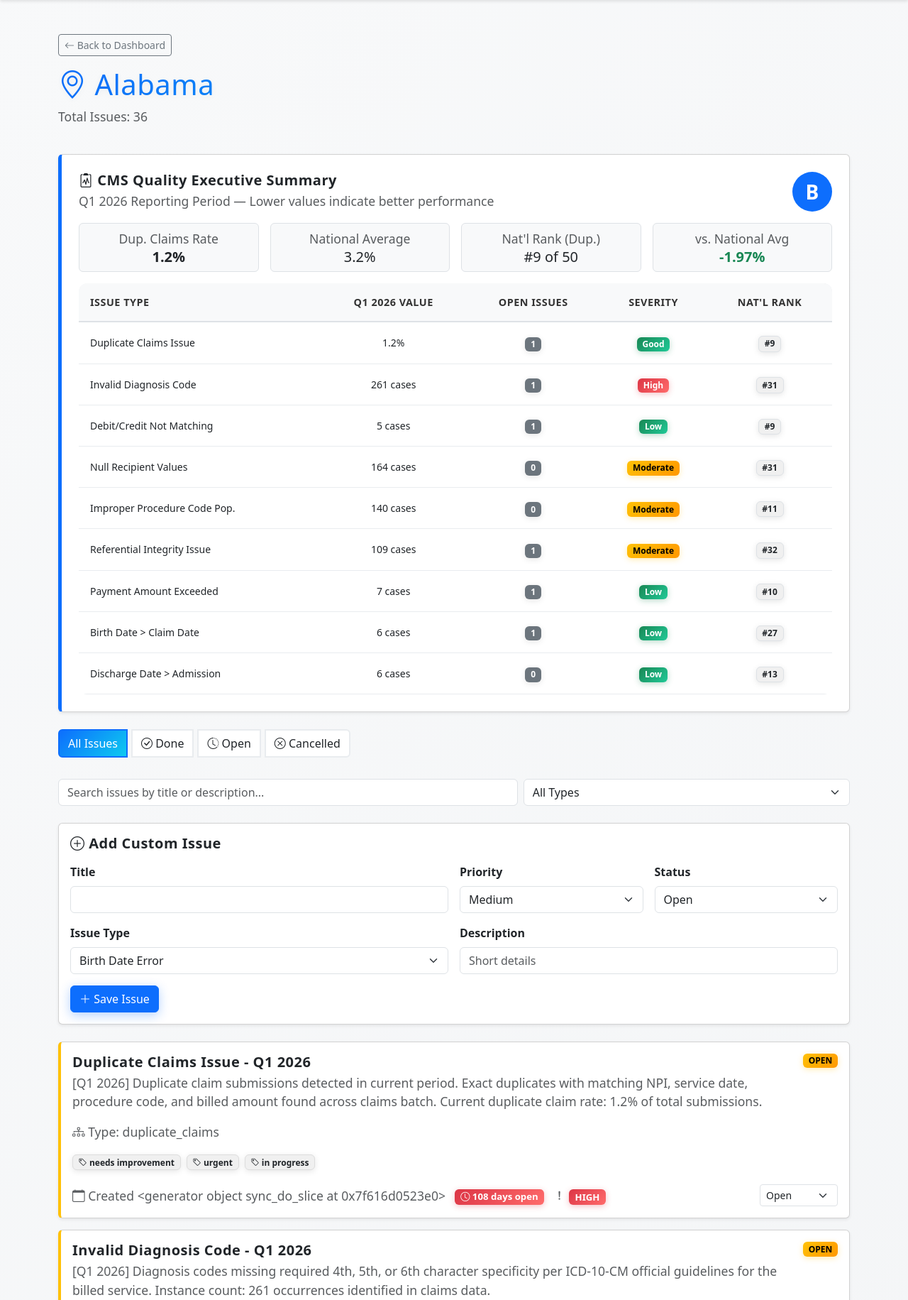
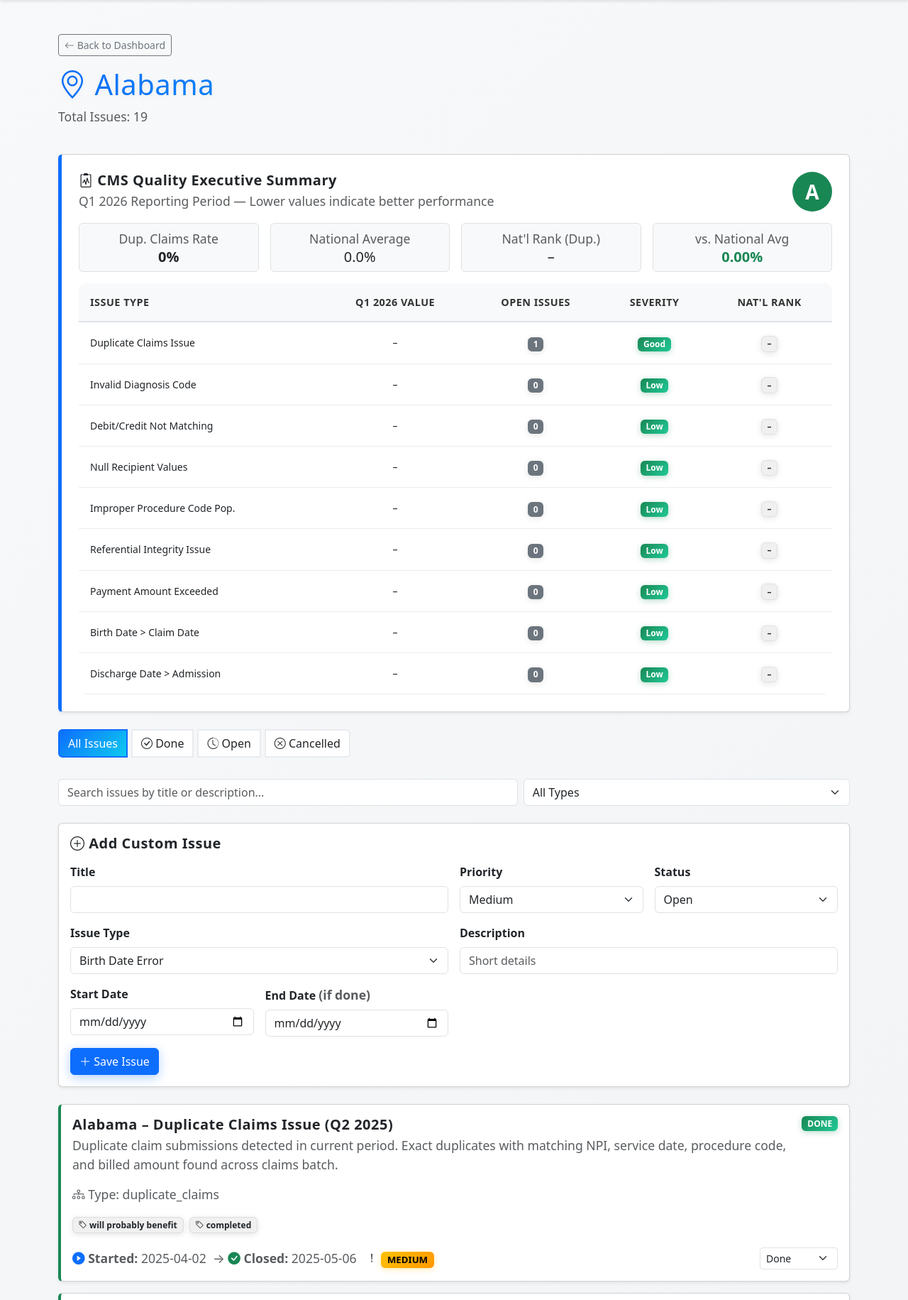
Before and after one commit to NickHolmesJOS/state-issues-tracker, a Flask app: page /state/1 in a window 1280 px wide. Shown: the part 106-1937 px from the top of the page at 71% size. Run offline with Flask 3, Linux system fonts and the light colour scheme; data comes from the database, SQL or seed files in the repository.

Commit message:
Add start_date/end_date + varied total issue counts per state
- Added start_date and end_date columns to issues schema (migration included)
- Completed/cancelled issues have both start_date and end_date
- Open/in-progress issues have only start_date (no end_date)
- Dates span Q2 2025 through Q1 2026 reporting periods
- Replaced fixed 36-issue-per-state seeding with PROFILE_TOTALS variance:
  Excellent tier: ~15-25 issues | Critical tier: ~100-156 issues
  Florida (excellent): 15 | Mississippi (critical): 156 — 10x spread
- State detail page shows timeframes with Started/Closed dates
- New issue form includes Start Date and End Date pickers

```diff
--- a/app.py
+++ b/app.py
@@ -166,6 +166,8 @@ def init_db():
             priority TEXT DEFAULT 'medium',
             issue_type TEXT DEFAULT 'general',
             metric_value REAL DEFAULT NULL,
+            start_date TEXT DEFAULT NULL,
+            end_date TEXT DEFAULT NULL,
             created_at TIMESTAMP DEFAULT CURRENT_TIMESTAMP,
             updated_at TIMESTAMP DEFAULT CURRENT_TIMESTAMP,
             FOREIGN KEY (state_id) REFERENCES states(id)
@@ -196,6 +198,10 @@ def init_db():
         cursor.execute("ALTER TABLE issues ADD COLUMN issue_type TEXT DEFAULT 'general'")
     if 'metric_value' not in issue_columns:
         cursor.execute('ALTER TABLE issues ADD COLUMN metric_value REAL DEFAULT NULL')
+    if 'start_date' not in issue_columns:
+        cursor.execute('ALTER TABLE issues ADD COLUMN start_date TEXT DEFAULT NULL')
+    if 'end_date' not in issue_columns:
+        cursor.execute('ALTER TABLE issues ADD COLUMN end_date TEXT DEFAULT NULL')
 
     # Ensure all states and tags exist
     for state in ALL_STATES:
@@ -207,176 +213,157 @@ def init_db():
 
     db.commit()
 
-    # CMS reseed: wipe old data and seed fresh highly-varied CMS quality data
+    # ── CMS Variance Seeding ──────────────────────────────────────────────────
+    # 5 quality tiers derived from DUP_CLAIM_RATES (0=excellent → 4=critical)
+    STATE_PROFILES = [
+        0, 2, 0, 3, 1, 3, 1, 4, 0, 2,  # AL AK AZ AR CA CO CT DE FL GA
+        1, 3, 0, 4, 1, 2, 0, 3, 1, 2,  # HI ID IL IN IA KS KY LA ME MD
+        1, 2, 0, 4, 1, 0, 2, 1, 3, 0,  # MA MI MN MS MO MT NE NV NH NJ
+        3, 1, 1, 2, 0, 3, 1, 1, 3, 2,  # NM NY NC ND OH OK OR PA RI SC
+        1, 4, 0, 2, 0, 2, 1, 4, 0, 3   # SD TN TX UT VT VA WA WV WI WY
+    ]
+    # Target total issues per profile (excellent → critical) before per-state ±40%
+    PROFILE_TOTALS = [18, 40, 66, 96, 142]
+    # Status distributions per tier: (open_frac, done_frac, cancelled_frac)
+    PROFILE_STATUS_DIST = [
+        (0.10, 0.82, 0.08),  # 0 excellent – mostly done
+        (0.20, 0.70, 0.10),  # 1 good
+        (0.40, 0.45, 0.15),  # 2 average
+        (0.62, 0.26, 0.12),  # 3 poor
+        (0.76, 0.14, 0.10),  # 4 critical – mostly open
+    ]
+    NON_DUP_TYPES = [t for t in CMS_ISSUE_TYPES if t != 'duplicate_claims']
+    from datetime import date as _date, timedelta as _td
+    QUARTERS = [
+        ('Q2 2025', _date(2025, 4, 1),  91),
+        ('Q3 2025', _date(2025, 7, 1),  92),
+        ('Q4 2025', _date(2025, 10, 1), 92),
+        ('Q1 2026', _date(2026, 1, 1),  90),
+    ]
+
+    def _h(a, b=0, c=0):
+        """Deterministic hash 0-99"""
+        return (a * 37 + b * 23 + c * 13 + a * b + b * c + 1) % 100
+
     cursor.execute("SELECT COUNT(*) FROM issues WHERE issue_type = 'duplicate_claims'")
-    if cursor.fetchone()[0] == 0:
-        cursor.execute("DELETE FROM issue_tags")
-        cursor.execute("DELETE FROM issues")
-        cursor.execute("SELECT id, name FROM states ORDER BY name")
+    cms_seeded = cursor.fetchone()[0] > 0
+
+    if not cms_seeded:
+        cursor.execute('DELETE FROM issue_tags')
+        cursor.execute('DELETE FROM issues')
+        cursor.execute('SELECT id, name FROM states ORDER BY name')
         state_rows = cursor.fetchall()
-        cursor.execute("SELECT id, name FROM tags ORDER BY id")
-        tag_lookup = {row["name"]: row["id"] for row in cursor.fetchall()}
+        cursor.execute('SELECT id, name FROM tags ORDER BY id')
+        tag_rows = cursor.fetchall()
+        tag_lookup = {row['name']: row['id'] for row in tag_rows}
 
-        # Per-state quality profiles (0=excellent, 1=good, 2=average, 3=poor, 4=critical)
-        # Assigned across 50 states to create realistic spread
-        STATE_PROFILES = [
-            4, 1, 0, 3, 2, 1, 0, 4, 0, 3,   # AL AK AZ AR CA CO CT DE FL GA
-            1, 2, 3, 4, 0, 2, 1, 3, 0, 2,   # HI ID IL IN IA KS KY LA ME MD
-            0, 3, 1, 4, 2, 0, 3, 2, 1, 4,   # MA MI MN MS MO MT NE NV NH NJ
-            3, 0, 1, 2, 4, 1, 3, 0, 2, 4,   # NM NY NC ND OH OK OR PA RI SC
-            0, 3, 4, 1, 2, 0, 3, 4, 1, 2,   # SD TN TX UT VT VA WA WV WI WY
-        ]
+        for state_idx, state_row in enumerate(state_rows):
+            state_id   = state_row['id']
+            state_name = state_row['name']
+            profile    = STATE_PROFILES[state_idx]
+            dup_rate   = DUP_CLAIM_RATES[state_idx]
 
-        # Per-issue-type scale multiplier per state (50 states x 8 non-dup types)
-        # Varies each state independently so no two states look alike
-        TYPE_MULTIPLIERS = [
-            [1.8,0.4,2.1,0.6,3.2,0.3,1.1,0.7],  # AL
-            [0.5,1.7,0.8,2.4,0.6,1.3,0.4,2.1],  # AK
-            [0.2,0.3,0.5,0.4,0.3,0.2,0.1,0.2],  # AZ - excellent
-            [2.9,1.2,3.4,2.1,4.1,1.8,2.3,3.0],  # AR - poor
-            [0.9,2.2,1.1,3.5,0.7,2.8,0.5,1.9],  # CA
-            [0.6,0.9,0.7,1.2,0.5,0.8,0.3,0.6],  # CO - good
-            [0.3,0.4,0.4,0.5,0.3,0.3,0.2,0.3],  # CT - excellent
-            [3.1,2.4,4.2,3.8,5.0,2.9,3.3,4.1],  # DE - critical
-            [0.2,0.2,0.3,0.4,0.2,0.2,0.1,0.2],  # FL - excellent
-            [2.4,1.8,2.9,2.3,3.6,1.5,2.0,2.7],  # GA - poor
-            [0.7,1.4,0.9,2.1,0.6,1.2,0.5,1.0],  # HI
-            [1.2,1.0,1.4,1.1,1.6,0.9,1.0,1.3],  # ID
-            [2.1,1.6,2.8,2.0,3.3,1.4,1.9,2.4],  # IL - poor
-            [3.4,2.8,4.5,3.9,5.2,3.1,3.6,4.4],  # IN - critical
-            [0.3,0.4,0.4,0.6,0.3,0.3,0.2,0.3],  # IA - excellent
-            [1.1,1.3,1.3,1.5,1.2,1.0,0.8,1.2],  # KS
-            [0.8,0.7,0.9,0.8,1.0,0.6,0.7,0.8],  # KY - good
-            [2.6,1.9,3.2,2.5,3.8,1.7,2.2,2.9],  # LA - poor
-            [0.3,0.3,0.4,0.5,0.2,0.2,0.2,0.3],  # ME - excellent
-            [1.0,1.2,1.2,1.4,1.0,0.9,0.7,1.1],  # MD
-            [0.2,0.3,0.3,0.4,0.2,0.2,0.1,0.2],  # MA - excellent
-            [2.2,1.7,2.7,2.1,3.2,1.4,1.8,2.5],  # MI - poor
-            [0.7,0.8,0.9,1.0,0.8,0.6,0.5,0.7],  # MN - good
-            [3.6,3.0,4.8,4.1,5.5,3.3,3.8,4.7],  # MS - critical
-            [1.3,1.1,1.5,1.2,1.7,0.9,1.1,1.4],  # MO
-            [0.3,0.3,0.4,0.5,0.3,0.2,0.2,0.3],  # MT - excellent
-            [2.3,1.7,2.9,2.3,3.4,1.5,1.9,2.6],  # NE - poor
-            [1.4,1.2,1.6,1.3,1.8,1.0,1.2,1.5],  # NV
-            [0.6,0.8,0.8,1.0,0.6,0.6,0.4,0.7],  # NH - good
-            [3.8,3.2,5.0,4.3,5.8,3.5,4.0,4.9],  # NJ - critical
-            [2.5,1.9,3.1,2.5,3.7,1.7,2.1,2.8],  # NM - poor
-            [0.3,0.3,0.4,0.5,0.3,0.2,0.2,0.3],  # NY - excellent
-            [1.0,1.1,1.2,1.3,1.1,0.8,0.7,1.0],  # NC
-            [2.0,1.5,2.5,1.9,3.0,1.3,1.6,2.2],  # ND
-            [4.1,3.5,5.4,4.7,6.2,3.9,4.4,5.3],  # OH - critical
-            [0.7,0.9,0.9,1.1,0.7,0.7,0.5,0.8],  # OK - good
-            [2.7,2.1,3.3,2.7,3.9,1.8,2.3,3.0],  # OR - poor
-            [0.3,0.4,0.4,0.5,0.3,0.2,0.2,0.3],  # PA - excellent
-            [1.5,1.3,1.7,1.4,1.9,1.1,1.3,1.6],  # RI
-            [4.3,3.7,5.6,4.9,6.5,4.1,4.6,5.5],  # SC - critical
-            [0.3,0.3,0.4,0.4,0.3,0.2,0.2,0.3],  # SD - excellent
-            [2.4,1.8,3.0,2.4,3.5,1.6,2.0,2.7],  # TN - poor
-            [4.5,3.9,5.8,5.1,6.8,4.3,4.8,5.7],  # TX - critical
-            [0.7,0.8,0.9,1.0,0.7,0.6,0.5,0.7],  # UT - good
-            [1.2,1.0,1.4,1.1,1.5,0.8,1.0,1.2],  # VT
-            [0.3,0.3,0.4,0.5,0.3,0.2,0.2,0.3],  # VA - excellent
-            [2.9,2.3,3.6,3.0,4.3,2.1,2.6,3.3],  # WA - poor
-            [4.7,4.1,6.0,5.3,7.0,4.5,5.0,5.9],  # WV - critical
-            [0.8,0.9,1.0,1.1,0.9,0.7,0.6,0.9],  # WI - good
-            [1.6,1.4,1.8,1.5,2.0,1.2,1.4,1.7],  # WY
-        ]
+            # Per-state total with ±40% deterministic variance
+            base_total   = PROFILE_TOTALS[profile]
+            var_frac     = (_h(state_idx, 7) - 50) / 100.0  # -0.50 to +0.49
+            total_issues = max(10, int(round(base_total * (1 + var_frac * 0.4))))
+            # Reserve one issue per quarter for duplicate_claims
+            non_dup_total = max(8, total_issues - len(QUARTERS))
 
-        # Profile-based open/done/cancelled distributions
-        PROFILE_STATUS = {
-            0: ["done","done","done","done","open"],           # excellent: 80% done
-            1: ["done","done","done","open","open"],           # good: 60% done
-            2: ["done","done","open","open","open"],           # average: 40% done
-            3: ["done","open","open","open","cancelled"],      # poor: 20% done
-            4: ["open","open","open","cancelled","cancelled"], # critical: 0% done
-        }
+            # Per-type weights for non-dup types (deterministic per state)
+            weights = [0.5 + _h(state_idx, ti, 3) / 100.0 * 3.0 for ti in range(len(NON_DUP_TYPES))]
+            total_w = sum(weights)
+            type_counts = [max(1, round(w / total_w * non_dup_total)) for w in weights]
+            # Correct rounding drift
+            diff = non_dup_total - sum(type_counts)
+            for i in range(abs(diff)):
+                idx_adj = i % len(type_counts)
+                type_counts[idx_adj] += (1 if diff > 0 else (-1 if type_counts[idx_adj] > 1 else 0))
 
-        periods = [
-            ("Q1 2026", "2026-03-15 00:00:00", True),
-            ("Q4 2025", "2025-12-15 00:00:00", False),
-            ("Q3 2025", "2025-09-15 00:00:00", False),
-            ("Q2 2025", "2025-06-15 00:00:00", False),
-        ]
+            open_p, done_p, canc_p = PROFILE_STATUS_DIST[profile]
 
-        non_dup_types = [t for t in CMS_ISSUE_TYPES if t != "duplicate_claims"]
+            # ── duplicate_claims: one issue per reporting quarter ─────────
+            for qi, (qlabel, qstart, qlen) in enumerate(QUARTERS):
+                sd_off = _h(state_idx, qi) % min(20, qlen // 4)
+                sd = qstart + _td(days=sd_off)
+                # Most recent quarter stays open; prior quarters are resolved
+                status = 'open' if qi == len(QUARTERS) - 1 else 'done'
+                if status == 'done':
+                    work_days = 20 + _h(state_idx, qi, 1) % 40
+                    ed = sd + _td(days=work_days)
+                else:
+                    ed = None
+                metric = round(dup_rate + (_h(state_idx, qi, 2) - 50) / 500.0, 2)
+                metric = max(0.1, min(9.9, metric))
+                title  = state_name + ' – ' + CMS_ISSUE_TITLES['duplicate_claims'] + ' (' + qlabel + ')'
+                desc   = CMS_ISSUE_DESCRIPTIONS['duplicate_claims'][(qi + state_idx) % 3]
+                prio   = 'high' if dup_rate > 4.0 else 'medium'
+                cursor.execute(
+                    'INSERT INTO issues '
+                    '(state_id, title, description, status, priority, issue_type, '
+                    'metric_value, start_date, end_date) '
+                    'VALUES (?, ?, ?, ?, ?, ?, ?, ?, ?)',
+                    (state_id, title, desc, status, prio, 'duplicate_claims', metric,
+                     sd.strftime('%Y-%m-%d'), ed.strftime('%Y-%m-%d') if ed else None))
+                iid = cursor.lastrowid
+                for tname in (['completed', 'will probably benefit']
+                               if status == 'done' else
+                               ['needs improvement', 'in progress', 'urgent']):
+                    tid = tag_lookup.get(tname)
+                    if tid:
+                        cursor.execute('INSERT OR IGNORE INTO issue_tags VALUES (?, ?)', (iid, tid))
 
-        for state_idx, state in enumerate(state_rows):
-            dup_rate = DUP_CLAIM_RATES[state_idx % len(DUP_CLAIM_RATES)]
-            profile = STATE_PROFILES[state_idx % len(STATE_PROFILES)]
-            type_mults = TYPE_MULTIPLIERS[state_idx % len(TYPE_MULTIPLIERS)]
-            status_pool = PROFILE_STATUS[profile]
-
-            for period_idx, (period_label, created_at, is_current) in enumerate(periods):
-                for type_idx, issue_type in enumerate(CMS_ISSUE_TYPES):
-                    desc_idx = (period_idx + type_idx + state_idx) % 3
-
-                    if issue_type == "duplicate_claims":
-                        trend_delta = [0, 0.3, 0.6, 0.9][period_idx]
-                        direction = 1 if state_idx % 2 == 0 else -0.5
-                        metric_value = round(max(0.1, dup_rate + trend_delta * direction), 2)
-                        if is_current:
-                            if profile >= 3:
-                                status, priority = "open", "high"
-                            elif profile == 2:
-                                status, priority = "open", "medium"
-                            elif profile == 1:
-                                status, priority = "open", "low"
-                            else:
-                                status, priority = "open", "low"
-                        else:
-                            status, priority = "done", "medium"
-                        description = (
-                            "[" + period_label + "] " + CMS_ISSUE_DESCRIPTIONS["duplicate_claims"][desc_idx] +
-                            " Current duplicate claim rate: " + str(metric_value) + "% of total submissions."
-                        )
+            # ── non-duplicate issue types ─────────────────────────────────
+            for ti, issue_type in enumerate(NON_DUP_TYPES):
+                n = type_counts[ti]
+                for k in range(n):
+                    qi = _h(state_idx, ti, k + 5) % len(QUARTERS)
+                    qlabel, qstart, qlen = QUARTERS[qi]
+                    label = CMS_ISSUE_TITLES[issue_type]
+                    title = (state_name + ' – ' + label + ' (' + qlabel + ')'
+                             if n <= 1 else
+                             state_name + ' – ' + label + ' #' + str(k + 1) + ' (' + qlabel + ')')
+                    desc = CMS_ISSUE_DESCRIPTIONS[issue_type][(ti + k + state_idx) % 3]
+                    base_m = CMS_BASE_COUNTS[issue_type]
+                    factor = 0.25 + _h(state_idx, ti, k + 1) / 100.0 * 2.75
+                    metric_val = round(base_m * factor)
+                    rnd = _h(state_idx, ti * 100 + k + 9) % 100
+                    if rnd < int(done_p * 100):
+                        status = 'done'
+                    elif rnd < int((done_p + canc_p) * 100):
+                        status = 'cancelled'
                     else:
-                        non_dup_idx = non_dup_types.index(issue_type)
-                        base = CMS_BASE_COUNTS.get(issue_type, 50)
-                        multiplier = type_mults[non_dup_idx]
-                        period_factor = [1.0, 0.85, 1.15, 0.92][period_idx]
-                        metric_value = max(1, round(base * multiplier * period_factor))
-
-                        # Status varies by profile and period
-                        if not is_current:
-                            status, priority = "done", "medium"
-                        else:
-                            pool_idx = (type_idx + state_idx) % len(status_pool)
-                            status = status_pool[pool_idx]
-                            if profile >= 4 or metric_value > 300:
-                                priority = "high"
-                            elif profile >= 2 or metric_value > 100:
-                                priority = "medium"
-                            else:
-                                priority = "low"
-
-                        description = (
-                            "[" + period_label + "] " + CMS_ISSUE_DESCRIPTIONS[issue_type][desc_idx] +
-                            " Instance count: " + str(metric_value) + " occurrences identified in claims data."
-                        )
-
-                    title = CMS_ISSUE_TITLES[issue_type] + " - " + period_label
+                        status = 'open'
+                    priority = ['low', 'medium', 'high', 'medium', 'high'][_h(state_idx, ti, k + 2) % 5]
+                    sd_off = _h(state_idx, ti, k + 3) % min(40, qlen // 2)
+                    sd = qstart + _td(days=sd_off)
+                    if status in ('done', 'cancelled'):
+                        work_days = (14 + _h(state_idx, ti, k + 4) % 77
+                                     if status == 'done' else
+                                     7 + _h(state_idx, ti, k + 4) % 42)
+                        ed = sd + _td(days=work_days)
+                    else:
+                        ed = None
                     cursor.execute(
-                        "INSERT INTO issues (state_id, title, description, status, priority, issue_type, metric_value, created_at, updated_at) "
-                        "VALUES (?, ?, ?, ?, ?, ?, ?, ?, ?)",
-                        (state["id"], title, description, status, priority, issue_type, metric_value, created_at, created_at)
-                    )
-                    issue_id = cursor.lastrowid
-                    tag_names = set()
-                    if status == "done":
-                        tag_names.update(["completed", "in progress"])
-                    elif status == "cancelled":
-                        tag_names.update(["will not benefit", "in progress"])
-                    elif priority == "high":
-                        tag_names.update(["urgent", "needs improvement", "in progress"])
+                        'INSERT INTO issues '
+                        '(state_id, title, description, status, priority, issue_type, '
+                        'metric_value, start_date, end_date) '
+                        'VALUES (?, ?, ?, ?, ?, ?, ?, ?, ?)',
+                        (state_id, title, desc, status, priority, issue_type, metric_val,
+                         sd.strftime('%Y-%m-%d'), ed.strftime('%Y-%m-%d') if ed else None))
+                    iid = cursor.lastrowid
+                    if status == 'done':
+                        tnames = ['completed', 'will probably benefit', 'in progress']
+                    elif status == 'cancelled':
+                        tnames = ['will not benefit', 'in progress']
                     else:
-                        tag_names.update(["needs improvement", "in progress"])
-                    for tag_name in tag_names:
-                        tag_id = tag_lookup.get(tag_name)
-                        if tag_id:
-                            cursor.execute(
-                                "INSERT OR IGNORE INTO issue_tags (issue_id, tag_id) VALUES (?, ?)",
-                                (issue_id, tag_id)
-                            )
+                        tnames = (['needs improvement', 'in progress', 'urgent']
+                                  if priority == 'high' else
+                                  ['needs improvement', 'will probably benefit', 'in progress'])
+                    for tname in tnames:
+                        tid = tag_lookup.get(tname)
+                        if tid:
+                            cursor.execute('INSERT OR IGNORE INTO issue_tags VALUES (?, ?)', (iid, tid))
 
     db.commit()
     db.close()
@@ -469,7 +456,9 @@ def create_issue(state_id):
     description = (request.form.get('description') or '').strip()
     status = (request.form.get('status') or 'open').strip().lower()
     priority = (request.form.get('priority') or 'medium').strip().lower()
-    issue_type = (request.form.get('issue_type') or 'general').strip().lower()
+    issue_type  = (request.form.get('issue_type')  or 'general').strip().lower()
+    start_date  = (request.form.get('start_date')  or '').strip() or None
+    end_date    = (request.form.get('end_date')    or '').strip() or None
 
     allowed_statuses = {'open', 'done', 'cancelled'}
     allowed_priorities = {'low', 'medium', 'high'}
@@ -493,9 +482,10 @@ def create_issue(state_id):
         return redirect(url_for('dashboard'))
 
     cursor.execute('''
-        INSERT INTO issues (state_id, title, description, status, priority, issue_type)
-        VALUES (?, ?, ?, ?, ?, ?)
-    ''', (state_id, title, description, status, priority, issue_type))
+        INSERT INTO issues
+          (state_id, title, description, status, priority, issue_type, start_date, end_date)
+        VALUES (?, ?, ?, ?, ?, ?, ?, ?)
+    ''', (state_id, title, description, status, priority, issue_type, start_date, end_date))
 
     db.commit()
     db.close()
--- a/templates/state_detail.html
+++ b/templates/state_detail.html
@@ -149,6 +149,14 @@
                             <label class="form-label">Description</label>
                             <input type="text" name="description" class="form-control" placeholder="Short details">
                         </div>
+                        <div class="col-md-3">
+                            <label class="form-label">Start Date</label>
+                            <input type="date" name="start_date" class="form-control">
+                        </div>
+                        <div class="col-md-3">
+                            <label class="form-label">End Date <small class="text-muted">(if done)</small></label>
+                            <input type="date" name="end_date" class="form-control">
+                        </div>
                         <div class="col-12">
                             <button type="submit" class="btn btn-primary">
                                 <i class="bi bi-plus-lg"></i> Save Issue
@@ -192,11 +200,22 @@
 
                         <div class="d-flex justify-content-between align-items-center">
                             <small class="text-muted">
-                                <i class="bi bi-calendar"></i> Created {{ issue['created_at']|slice(0, 10) }}
-                                {% if issue['days_open'] is not none %}
-                                <span class="ms-2 badge bg-{{ 'danger' if issue['days_open'] > 30 else 'warning' if issue['days_open'] > 7 else 'info' }}">
-                                    <i class="bi bi-clock"></i> {{ issue['days_open'] }} day{{ 's' if issue['days_open'] != 1 else '' }} open
-                                </span>
+                                {% if issue['start_date'] %}
+                                    <i class="bi bi-play-circle-fill text-primary"></i>
+                                    <strong>Started:</strong> {{ issue['start_date'] }}
+                                    {% if issue['end_date'] %}
+                                    &nbsp;&rarr;&nbsp;<i class="bi bi-check-circle-fill text-success"></i>
+                                    <strong>Closed:</strong> {{ issue['end_date'] }}
+                                    {% else %}
+                                    &nbsp;<span class="badge bg-primary">In Progress</span>
+                                    {% if issue['days_open'] is not none %}
+                                    <span class="ms-1 badge bg-{{ 'danger' if issue['days_open'] > 60 else 'warning' if issue['days_open'] > 14 else 'info' }}">
+                                        <i class="bi bi-clock"></i> {{ issue['days_open'] }}d
+                                    </span>
+                                    {% endif %}
+                                    {% endif %}
+                                {% else %}
+                                    <i class="bi bi-calendar"></i> Created {{ issue['created_at']|slice(0, 10) }}
                                 {% endif %}
                                 {% if issue['priority'] %}
                                 <span class="ms-2">
```
